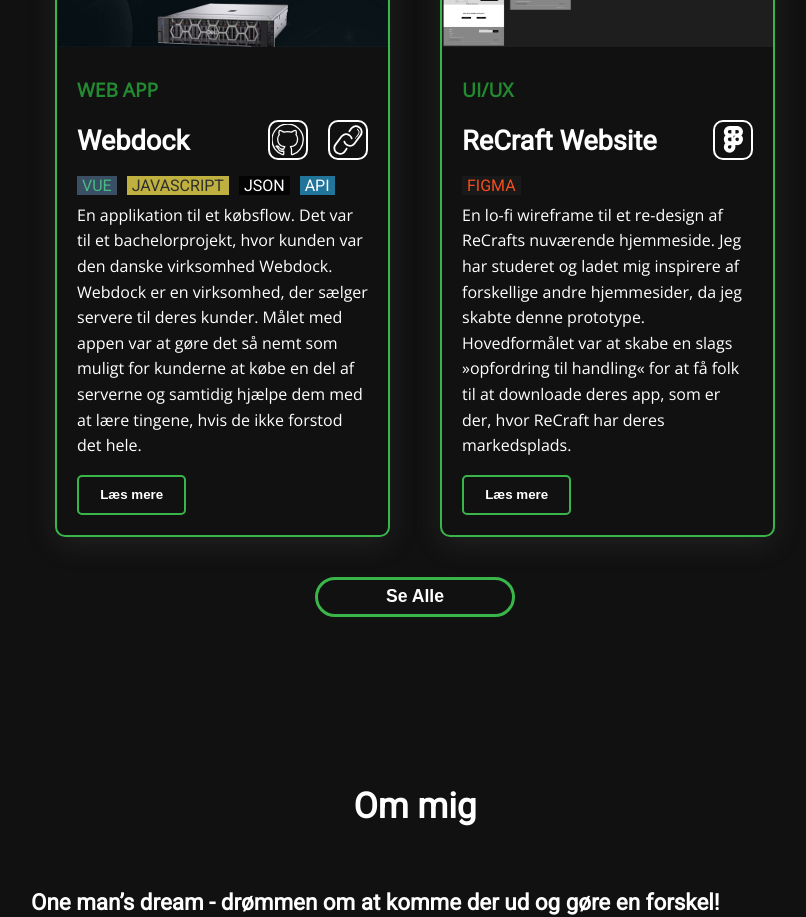
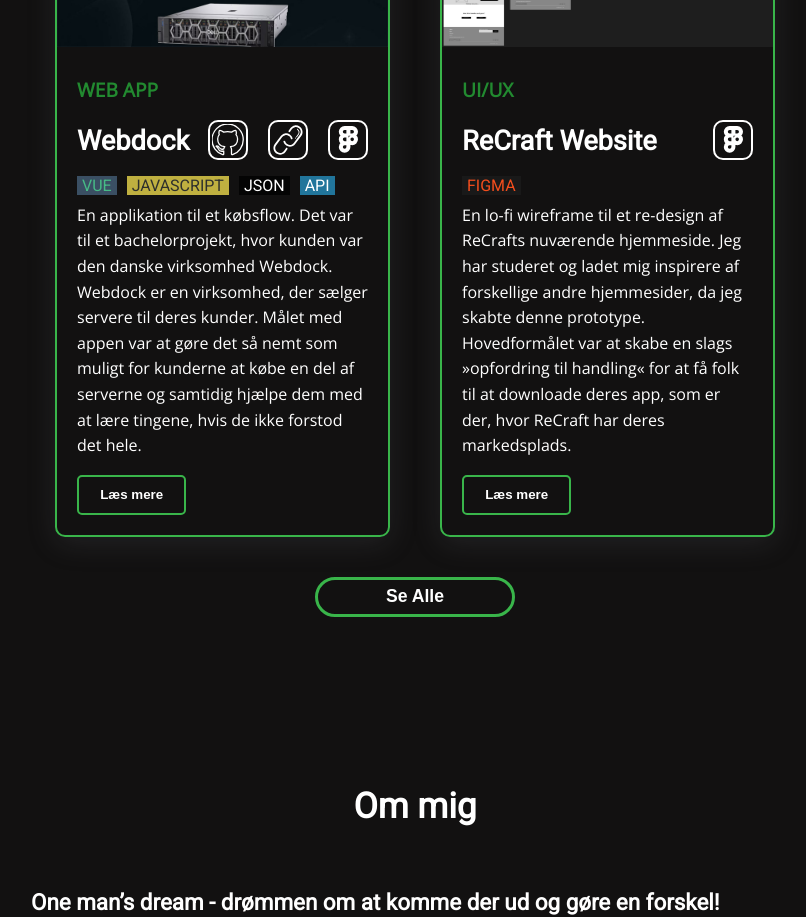
Before and after one commit to sej3686/vue-portfolio, a Vue app: page / in a window 1280 px wide. Shown: the part 3140-4057 px from the top of the page, without its empty margins (225-1031 px from the left). Built offline with nearby package versions, Linux system fonts and the light colour scheme.

Commit message:
updated figma links

```diff
--- a/src/components/Projects/Projects.vue
+++ b/src/components/Projects/Projects.vue
@@ -47,7 +47,7 @@
           title: "ReCraft App",
           category: 'UI/UX',
           image: new URL('@/assets/img/project-recraft.jpg', import.meta.url).href,
-          figma: '/',
+          figma: 'https://www.figma.com/design/9uqqV8wiOk1EuvsdYKjDAs/App?node-id=0-1&t=D0owKcxtN0a7bvJ1-1',
           languages: ['figma'],
         },
         {
@@ -71,6 +71,7 @@
           title: "Webdock",
           category: 'WEB APP',
           image: new URL('@/assets/img/webdock-2.jpg', import.meta.url).href,
+          figma: 'https://www.figma.com/design/7pRq0LW8Z510eWAnITRLTR/Lo-fi-%26-Hi-fi?node-id=0-1&t=aVPevinUwzmCRWDY-1',
           github: 'https://github.com/jacobdolleris/webdock-bachelor',
           live: 'http://www.bachelor.sej.one/',
           languages: ['vue', 'javascript', 'json', 'api'],
@@ -80,7 +81,7 @@
           title: "ReCraft Website",
           category: 'UI/UX',
           image: new URL('@/assets/img/recraft-website.jpg', import.meta.url).href,
-          figma: '/',
+          figma: 'https://www.figma.com/design/MpvwcWAah33Of0APP7v9i9/Hjemmeside?node-id=0-1&t=mjsDi9I7pKnej8Fk-1',
           languages: ['figma'],
         },
       ]
```
